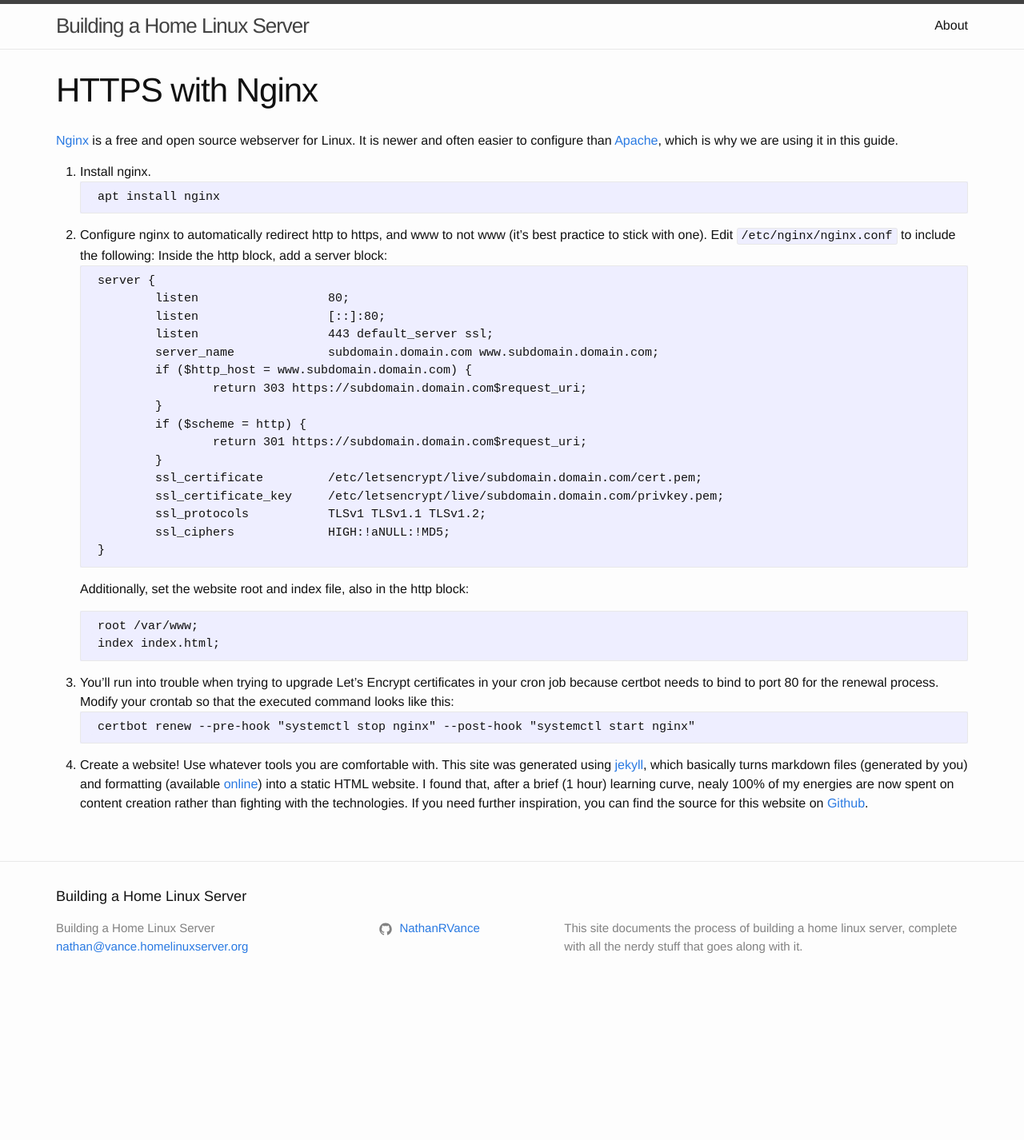
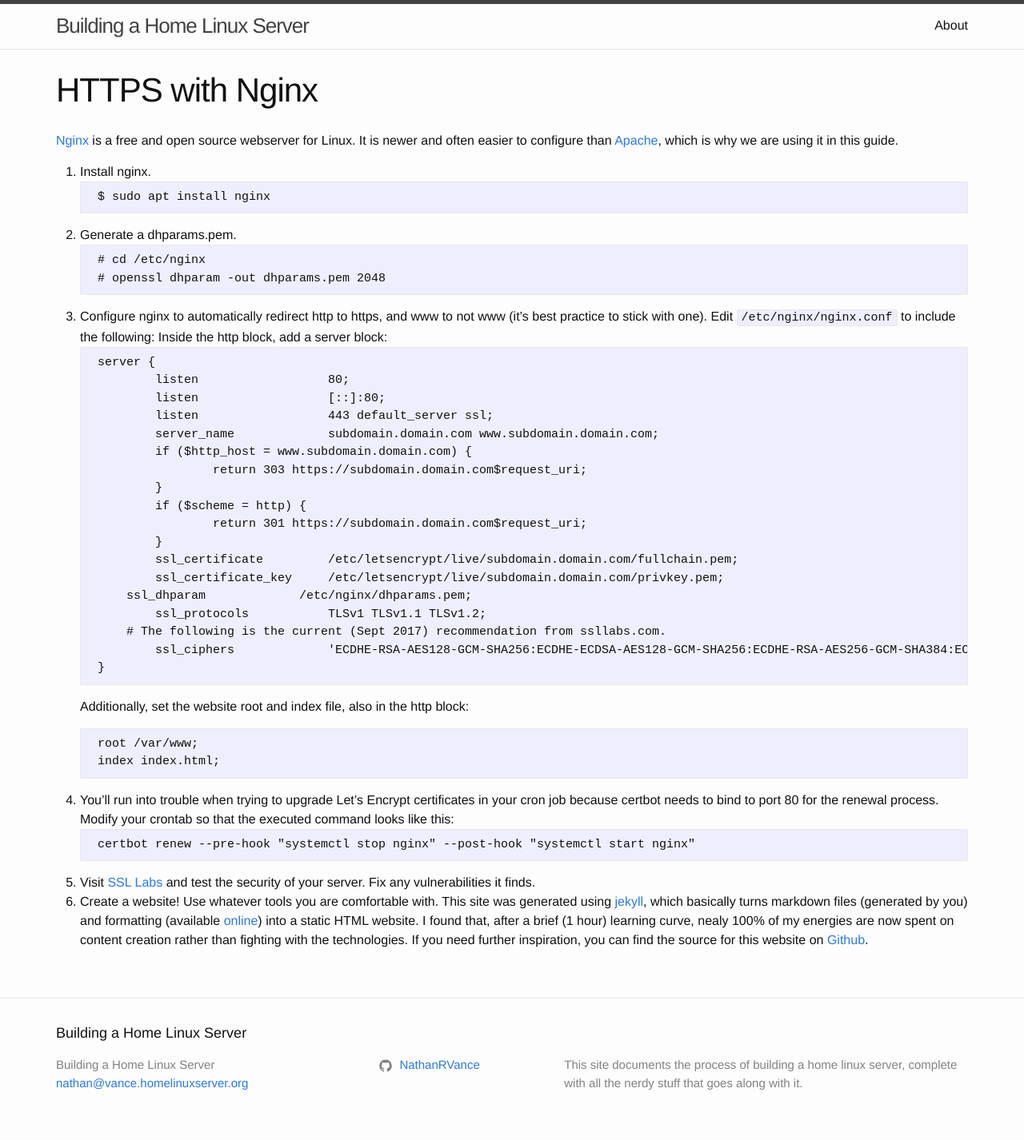
Before and after one commit to NathanRVance/homelinuxserver, a Jekyll site: the page built from _serverdocs/https-with-nginx.markdown, in a window 1280 px wide. Shown: the whole page at 80% size. Built offline with Jekyll 4.4.1, drawn with Linux system fonts in a browser that asks for light colours; before the commit the page ends 1255 px from its top, so only the background shows below that.

Commit message:
updated https security settings

````diff
--- a/_serverdocs/https-with-nginx.markdown
+++ b/_serverdocs/https-with-nginx.markdown
@@ -8,9 +8,14 @@ sortable: 2
 
 1. Install nginx.
 	```
-	apt install nginx
+	$ sudo apt install nginx
 	```
-2. Configure nginx to automatically redirect http to https, and www to not www (it's best practice to stick with one). Edit `/etc/nginx/nginx.conf` to include the following:
+2. Generate a dhparams.pem.
+	```
+	# cd /etc/nginx
+	# openssl dhparam -out dhparams.pem 2048
+	```
+3. Configure nginx to automatically redirect http to https, and www to not www (it's best practice to stick with one). Edit `/etc/nginx/nginx.conf` to include the following:
 	Inside the http block, add a server block:
 	```
 	server {
@@ -24,10 +29,12 @@ sortable: 2
 	        if ($scheme = http) {
 	                return 301 https://subdomain.domain.com$request_uri;
 	        }
-	        ssl_certificate         /etc/letsencrypt/live/subdomain.domain.com/cert.pem;
+	        ssl_certificate         /etc/letsencrypt/live/subdomain.domain.com/fullchain.pem;
 	        ssl_certificate_key     /etc/letsencrypt/live/subdomain.domain.com/privkey.pem;
+		ssl_dhparam             /etc/nginx/dhparams.pem;
 	        ssl_protocols           TLSv1 TLSv1.1 TLSv1.2;
-	        ssl_ciphers             HIGH:!aNULL:!MD5;
+		# The following is the current (Sept 2017) recommendation from ssllabs.com.
+	        ssl_ciphers             'ECDHE-RSA-AES128-GCM-SHA256:ECDHE-ECDSA-AES128-GCM-SHA256:ECDHE-RSA-AES256-GCM-SHA384:ECDHE-ECDSA-AES256-GCM-SHA384:DHE-RSA-AES128-GCM-SHA256:DHE-DSS-AES128-GCM-SHA256:kEDH+AESGCM:ECDHE-RSA-AES128-SHA256:ECDHE-ECDSA-AES128-SHA256:ECDHE-RSA-AES128-SHA:ECDHE-ECDSA-AES128-SHA:ECDHE-RSA-AES256-SHA384:ECDHE-ECDSA-AES256-SHA384:ECDHE-RSA-AES256-SHA:ECDHE-ECDSA-AES256-SHA:DHE-RSA-AES128-SHA256:DHE-RSA-AES128-SHA:DHE-DSS-AES128-SHA256:DHE-RSA-AES256-SHA256:DHE-DSS-AES256-SHA:DHE-RSA-AES256-SHA:AES128-GCM-SHA256:AES256-GCM-SHA384:AES128-SHA256:AES256-SHA256:AES128-SHA:AES256-SHA:AES:CAMELLIA:DES-CBC3-SHA:!aNULL:!eNULL:!EXPORT:!DES:!RC4:!MD5:!PSK:!aECDH:!EDH-DSS-DES-CBC3-SHA:!EDH-RSA-DES-CBC3-SHA:!KRB5-DES-CBC3-SHA';
 	}
 	```
 	Additionally, set the website root and index file, also in the http block:
@@ -35,8 +42,9 @@ sortable: 2
 	root /var/www;
 	index index.html;
 	```
-3. You'll run into trouble when trying to upgrade Let's Encrypt certificates in your cron job because certbot needs to bind to port 80 for the renewal process. Modify your crontab so that the executed command looks like this:
+4. You'll run into trouble when trying to upgrade Let's Encrypt certificates in your cron job because certbot needs to bind to port 80 for the renewal process. Modify your crontab so that the executed command looks like this:
 	```
 	certbot renew --pre-hook "systemctl stop nginx" --post-hook "systemctl start nginx"
 	```
-4. Create a website! Use whatever tools you are comfortable with. This site was generated using [jekyll](https://jekyllrb.com/), which basically turns markdown files (generated by you) and formatting (available [online](http://themes.jekyllrc.org/)) into a static HTML website. I found that, after a brief (1 hour) learning curve, nealy 100% of my energies are now spent on content creation rather than fighting with the technologies. If you need further inspiration, you can find the source for this website on [Github](https://github.com/NathanRVance/homelinuxserver).
+5. Visit [SSL Labs](https://www.ssllabs.com/ssltest/) and test the security of your server. Fix any vulnerabilities it finds.
+6. Create a website! Use whatever tools you are comfortable with. This site was generated using [jekyll](https://jekyllrb.com/), which basically turns markdown files (generated by you) and formatting (available [online](http://themes.jekyllrc.org/)) into a static HTML website. I found that, after a brief (1 hour) learning curve, nealy 100% of my energies are now spent on content creation rather than fighting with the technologies. If you need further inspiration, you can find the source for this website on [Github](https://github.com/NathanRVance/homelinuxserver).
````
Also changed, not shown: about.md (+2 -0 lines), index.md (+1 -1 lines).
